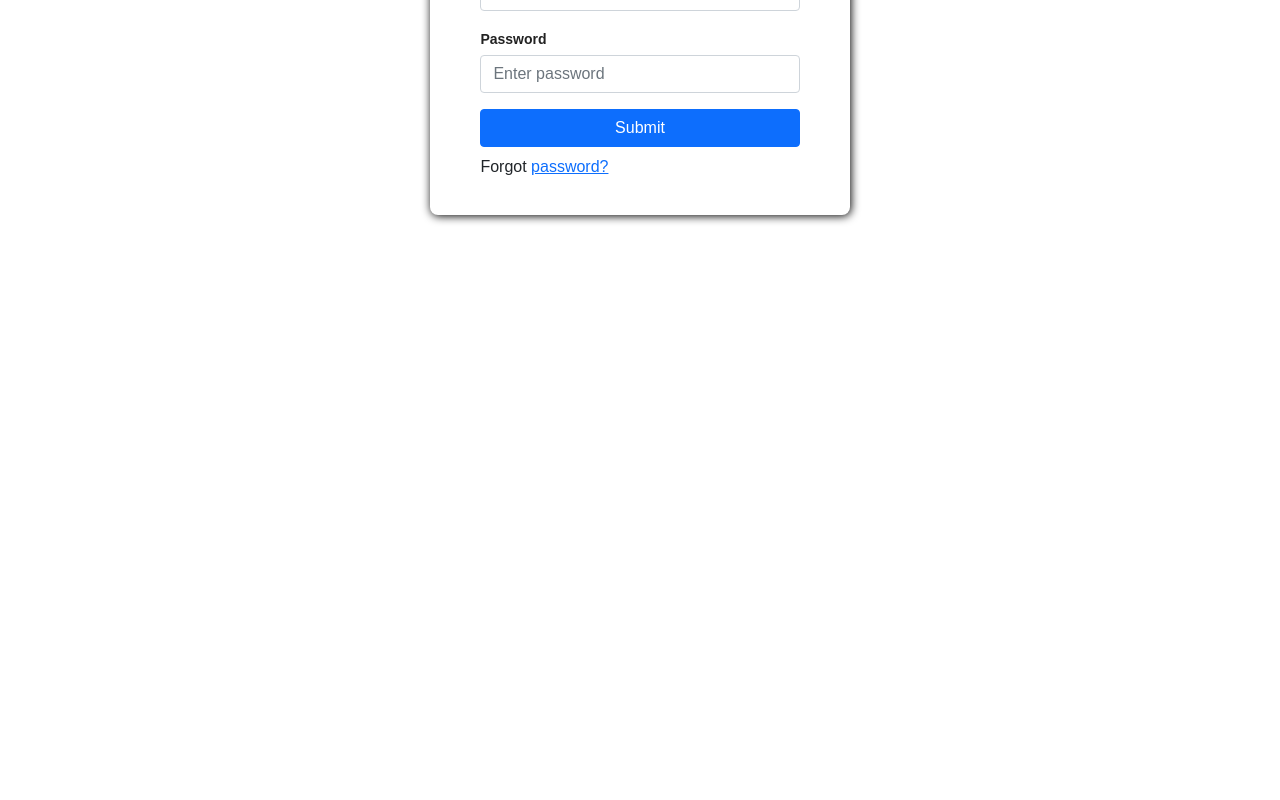
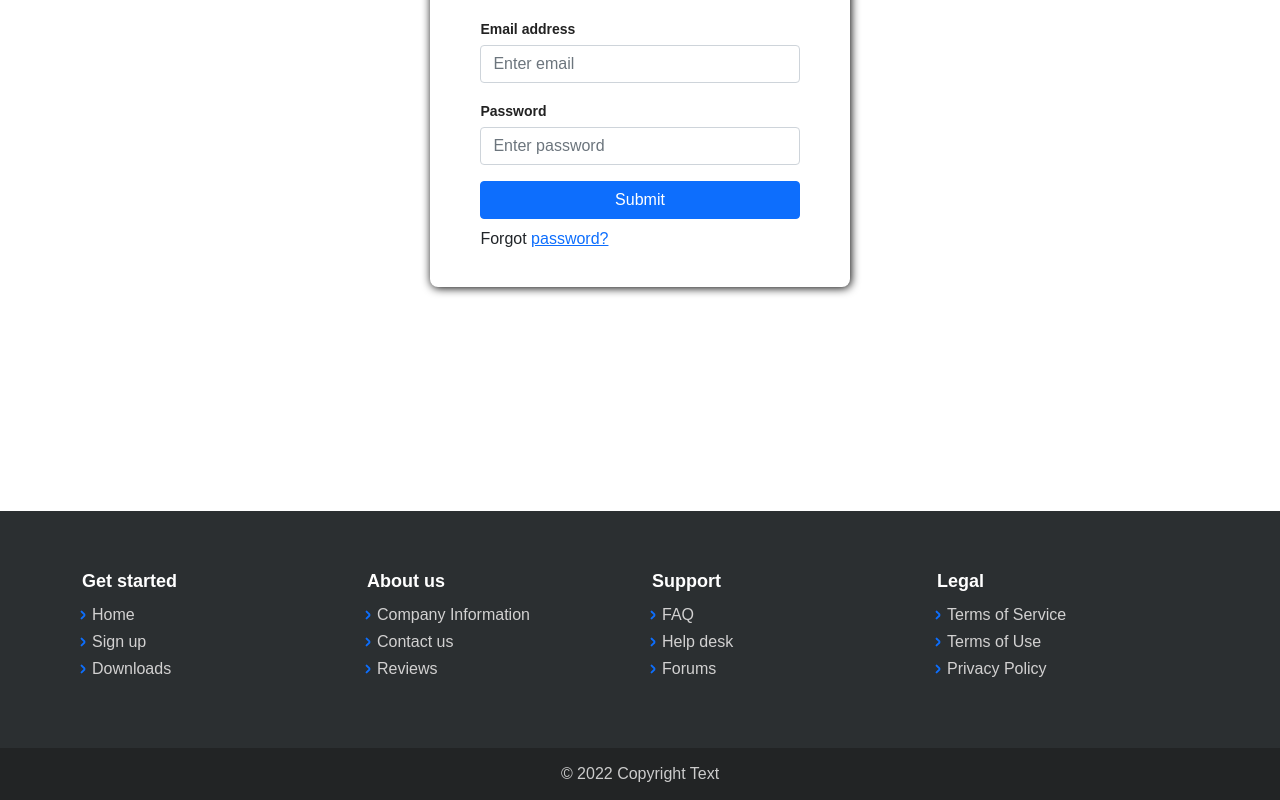
Before and after one commit to swargo98/Shaako, a JavaScript app in the folder shaako_fend/: page /login in a window 1280 px wide. Shown: the part 361-1161 px from the top of the page. Before the commit the page ends 800 px from the top, so only its background shows below. Built offline with nearby package versions, Linux system fonts and the light colour scheme; the HTML template or start-up script is replaced by a standard one.

Commit message:
footer added

```diff
--- a/shaako_fend/src/App.js
+++ b/shaako_fend/src/App.js
@@ -1,5 +1,6 @@
 import './App.css';
 import Navbar from "./components/navbar";
+import Footer from "./components/footer";
 import About from "./pages/about";
 import Home from "./pages/home";
 import Authentication from "./pages/auth";
@@ -9,6 +10,9 @@ function App() {
     return (
         <Router>
             <Navbar />
+            <br/>
+            <br/>
+            <br/>
             <div className="app-container">
                 <Routes>
                     <Route path='/home' element={<Home/>} />
@@ -16,6 +20,7 @@ function App() {
                     <Route path='/login' element={<Authentication/>} />
                 </Routes>
             </div>
+            <Footer />
         </Router>
     );
 }
--- /dev/null
+++ b/shaako_fend/src/components/footer.js
@@ -0,0 +1,49 @@
+import './assets/fonts/simple-line-icons.min.css'
+
+const Footer = () => {
+    return (
+        <footer className="page-footer dark">
+            <div className="container">
+                <div className="row">
+                    <div className="col-sm-3">
+                        <h5>Get started</h5>
+                        <ul>
+                            <li><a href="/">Home</a></li>
+                            <li><a href="/">Sign up</a></li>
+                            <li><a href="/">Downloads</a></li>
+                        </ul>
+                    </div>
+                    <div className="col-sm-3">
+                        <h5>About us</h5>
+                        <ul>
+                            <li><a href="/">Company Information</a></li>
+                            <li><a href="/">Contact us</a></li>
+                            <li><a href="/">Reviews</a></li>
+                        </ul>
+                    </div>
+                    <div className="col-sm-3">
+                        <h5>Support</h5>
+                        <ul>
+                            <li><a href="/">FAQ</a></li>
+                            <li><a href="/">Help desk</a></li>
+                            <li><a href="/">Forums</a></li>
+                        </ul>
+                    </div>
+                    <div className="col-sm-3">
+                        <h5>Legal</h5>
+                        <ul>
+                            <li><a href="/">Terms of Service</a></li>
+                            <li><a href="/">Terms of Use</a></li>
+                            <li><a href="/">Privacy Policy</a></li>
+                        </ul>
+                    </div>
+                </div>
+            </div>
+            <div className="footer-copyright">
+                <p>© 2022 Copyright Text</p>
+            </div>
+        </footer>
+    );
+}
+
+export default Footer;
```
